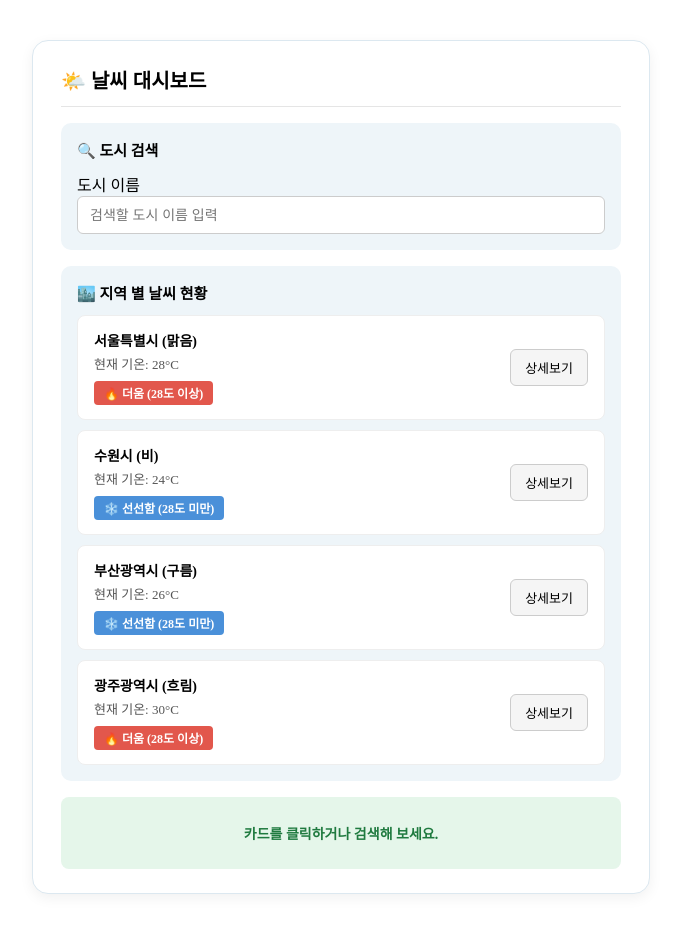
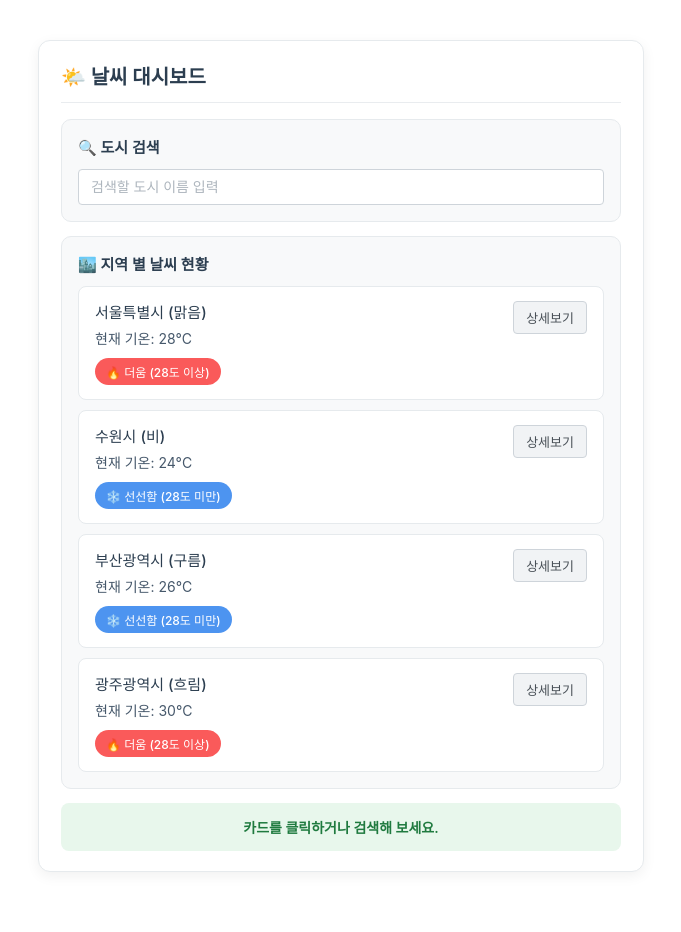
Before and after one commit to youngminG044/skala-vue, a Vue app: page / in a window 1280 px wide. Shown: the whole page, without its empty margins (299-980 px from the left). Built offline with nearby package versions, Linux system fonts and the light colour scheme.

Commit message:
3rd subject

```diff
--- a/src/App.vue
+++ b/src/App.vue
@@ -1,47 +1,13 @@
 <script setup>
-import { ref } from 'vue'
-import Search from './components/CitySearch.vue'
-import City from './components/CityList.vue'
-
-const weatherList = ref([
-  { id: 'city_01', name: '서울특별시', temp: 28, status: '맑음' },
-  { id: 'city_02', name: '수원시', temp: 24, status: '비' },
-  { id: 'city_03', name: '부산광역시', temp: 26, status: '구름' },
-  { id: 'city_04', name: '광주광역시', temp: 30, status: '흐림' },
-])
+import WeatherParent from './components/WeatherParent.vue'
 </script>
 
 <template>
-  <div class="container">
-    <h1>🌤️ 날씨 대시보드</h1>
-    <hr />
-    <Search :weather-list="weatherList" />
-    <City :weather-list="weatherList" />
-  </div>
+  <WeatherParent />
 </template>
 
 <style scoped>
-.container {
-  max-width: 560px;
-  margin: 40px auto;
-  padding: 24px 28px;
-  background-color: #fff;
-  border: 1px solid #dce8f0;
-  border-radius: 16px;
-  box-shadow: 0 4px 14px rgba(0, 0, 0, 0.06);
-}
-
-h1 {
-  display: flex;
-  align-items: center;
-  gap: 8px;
-  font-size: 20px;
-  margin: 0 0 12px;
-}
-
-hr {
-  border: none;
-  border-top: 1px solid #e5e5e5;
-  margin: 0 0 16px;
+* {
+  margin: 0;
 }
 </style>
--- /dev/null
+++ b/src/components/BaseDashboardCard.vue
@@ -0,0 +1,59 @@
+<!--
+  BaseDashboardCard.vue
+  - 대시보드 카드의 "디자인 껍데기"만 담당하는 공통 컴포넌트.
+  - 자신은 어떤 상태도 갖지 않고, 내용은 전부 부모가 <slot>으로 주입.
+    -> 도시 검색 / 날씨 현황처럼 내용이 달라도 같은 카드 디자인을 재사용 할 수 있음.
+-->
+<script setup>
+defineProps({
+  // 카드 상단에 표시할 제목. 넘기지 않으면 제목 영역 자체가 렌더링 X.
+  title: {
+    type: String,
+    default: '',
+  },
+})
+</script>
+
+<template>
+  <section class="dash-board-section">
+    <!--
+      제목 영역: title prop이 있거나 부모가 #title 슬롯을 넘겼을 때만 그림.
+      $slots는 부모가 어떤 슬롯을 넘겼는지 담고 있는 객체.
+    -->
+    <h2 class="card-title" v-if="title || $slots.title">
+      <slot name="title">{{ title }}</slot>
+    </h2>
+
+    <!-- 이름 없는 기본 슬롯: 부모(WeatherParent)가 도시 검색 / 날씨 현황을 주입하는 자리 -->
+    <slot />
+
+    <!-- 선택적 하단 영역. 부모가 #footer 슬롯을 넘겼을 때만 그림. -->
+    <div class="card-footer" v-if="$slots.footer">
+      <slot name="footer" />
+    </div>
+  </section>
+</template>
+
+<style scoped>
+.dash-board-section {
+  background-color: #f8f9fa;
+  border: 1px solid #e6eaed;
+  border-radius: 10px;
+  padding: 16px;
+  margin-bottom: 14px;
+}
+
+.card-title {
+  display: flex;
+  align-items: center;
+  gap: 6px;
+  font-size: 15px;
+  font-weight: 600;
+  color: #2c3e50;
+  margin: 0 0 12px;
+}
+
+.card-footer {
+  margin-top: 12px;
+}
+</style>
--- a/src/components/CityList.vue
+++ b/src/components/CityList.vue
@@ -1,66 +1,57 @@
+<!--
+  CityList.vue
+  - 지역별 날씨 목록. 목록을 받아 카드로 그려주기만 하는 자식 컴포넌트.
+  - 클릭이 일어나면 직접 상태를 바꾸지 않고 이벤트만 부모에게 올려보냄.
+-->
 <script setup>
-import { ref } from 'vue'
-import SelectedInfo from './SelectedInfo.vue'
-
 defineProps({
+  // 화면에 그릴 날씨 목록. { id, name, temp, status } 객체의 배열
   weatherList: {
     type: Array,
     required: true,
   },
 })
 
-const cityStatus = ref(false)
-const selectCity = ref('')
-const showDetail = (cityName, status) => {
-  window.alert(`${cityName}의 현재 날씨는 [${status}] 상태입니다.`)
-}
+// 선택/상세보기 상태는 부모(WeatherParent)가 관리하므로 이벤트만 올려보냄.
+// select: 카드 클릭 / detail: 상세보기 버튼 클릭
+const emit = defineEmits(['select', 'detail'])
 </script>
 
 <template>
   <div class="list-section">
-    <h2>🏙️ 지역 별 날씨 현황</h2>
+    <!-- v-for로 배열을 순회해 도시 카드를 반복 생성. :key로 각 항목을 구분.-->
     <div class="city" v-for="city in weatherList" :key="city.id">
-      <div class="city-info" @click="((cityStatus = true), (selectCity = city.name))">
+      <!-- 카드 영역 클릭 -> 어떤 도시가 눌렸는지 객체째로 부모에게 전달 -->
+      <div class="city-info" @click="emit('select', city)">
         <div class="city-text">
+          <!-- {{ }} 안의 값이 바뀌면 해당 부분만 자동으로 다시 그려짐 -->
           <p class="city-name">{{ city.name }} ({{ city.status }})</p>
           <p class="city-temp">현재 기온: {{ city.temp }}°C</p>
+
+          <!-- 기온에 따라 둘 중 하나의 뱃지만 렌더링 -->
           <span class="badge badge-hot" v-if="city.temp >= 28">🔥 더움 (28도 이상)</span>
           <span class="badge badge-cool" v-else>❄️ 선선함 (28도 미만)</span>
         </div>
-        <button class="detail-btn" type="button" @click.stop="showDetail(city.name, city.status)">
+
+        <!--
+          .stop = event.stopPropagation()
+          버튼 클릭이 바깥 .city-info의 click까지 번지지 않도록 막음.
+        -->
+        <button class="detail-btn" type="button" @click.stop="emit('detail', city)">
           상세보기
         </button>
       </div>
     </div>
   </div>
-  <SelectedInfo :city-status="cityStatus" :select-city="selectCity" />
 </template>
 
 <style scoped>
-.list-section {
-  background-color: #eef5f9;
-  border-radius: 10px;
-  padding: 16px;
-}
-
-.list-section h2 {
-  display: flex;
-  align-items: center;
-  gap: 6px;
-  font-size: 15px;
-  margin: 0 0 12px;
-}
-
 .city {
   background-color: #fff;
-  border: 1px solid #eee;
+  border: 1px solid #e6eaed;
   border-radius: 8px;
   padding: 14px 16px;
   margin-bottom: 10px;
-  display: flex;
-  align-items: center;
-  justify-content: space-between;
-  gap: 12px;
 }
 
 .city:last-child {
@@ -68,53 +59,60 @@ const showDetail = (cityName, status) => {
 }
 
 .city-info {
-  flex: 1;
   display: flex;
-  align-items: center;
+  align-items: flex-start;
   justify-content: space-between;
   gap: 12px;
+  cursor: pointer;
+}
+
+.city-text {
+  min-width: 0;
 }
 
 .city-name {
-  margin: 0;
-  font-size: 14px;
-  font-weight: 700;
+  margin: 0 0 6px;
+  font-size: 15px;
+  font-weight: 500;
+  color: #2c3e50;
 }
 
 .city-temp {
-  margin: 4px 0 8px;
-  font-size: 13px;
-  color: #555;
+  margin: 0 0 10px;
+  font-size: 14px;
+  color: #46586b;
 }
 
 .badge {
   display: inline-block;
-  padding: 3px 10px;
-  border-radius: 4px;
+  padding: 5px 11px;
+  border-radius: 14px;
   font-size: 12px;
-  font-weight: 600;
+  font-weight: 500;
   color: #fff;
+  white-space: nowrap;
 }
 
 .badge-hot {
-  background-color: #e2574c;
+  background-color: #fa5a5a;
 }
 
 .badge-cool {
-  background-color: #4a90d9;
+  background-color: #4d94f0;
 }
 
 .detail-btn {
   flex-shrink: 0;
-  padding: 8px 14px;
-  background-color: #f5f5f5;
-  border: 1px solid #ccc;
-  border-radius: 6px;
+  padding: 6px 12px;
   font-size: 13px;
+  color: #495057;
+  background-color: #f1f3f5;
+  border: 1px solid #ced4da;
+  border-radius: 4px;
   cursor: pointer;
 }
 
 .detail-btn:hover {
-  background-color: #e9e9e9;
+  background-color: #e9ecef;
 }
 </style>
--- a/src/components/CitySearch.vue
+++ b/src/components/CitySearch.vue
@@ -1,39 +1,36 @@
 <script setup>
-import { ref, computed, watchEffect } from 'vue'
-
-const props = defineProps({
-  weatherList: {
-    type: Array,
+// 반응형 데이터는 부모(WeatherParent)가 가짐.
+// 여기서는 전달받은 검색어를 props하고, 입력이 바뀌면 부모에게 emits.
+defineProps({
+  findCity: {
+    type: String,
+    required: true,
+  },
+  keyword: {
+    type: String,
+    required: true,
+  },
+  isCity: {
+    type: Boolean,
     required: true,
   },
 })
 
-const findCity = ref('')
+const emit = defineEmits(['update-query'])
 
-const keyword = computed(() => findCity.value.trim())
-
-const filteredWeatherList = computed(() => {
-  if (keyword.value === '') return []
-  return props.weatherList.filter((city) => city.name.includes(keyword.value))
-})
-const isCity = computed(() => filteredWeatherList.value.length > 0)
-
-watchEffect(() => {
-  console.log(
-    `[watchEffect 자동 호출] 현재 검색어 '${findCity.value}'에 매칭되는 API 데이터를 필터링 중...`,
-  )
-})
+const sendText = (e) => {
+  emit('update-query', e.target.value)
+}
 </script>
 
 <template>
   <div class="search-section">
-    <h2>🔍 도시 검색</h2>
-    <label for="city-search-input">도시 이름</label>
+    <label class="sr-only" for="city-search-input">도시 이름</label>
     <input
       id="city-search-input"
       type="text"
       :value="findCity"
-      @input="(e) => (findCity = e.target.value)"
+      @input="sendText"
       placeholder="검색할 도시 이름 입력"
     />
     <p class="search-status" v-if="isCity">
@@ -46,37 +43,51 @@ watchEffect(() => {
 </template>
 
 <style scoped>
-.search-section {
-  background-color: #eef5f9;
-  border-radius: 10px;
-  padding: 16px;
-  margin-bottom: 16px;
+.sr-only {
+  position: absolute;
+  width: 1px;
+  height: 1px;
+  padding: 0;
+  margin: -1px;
+  overflow: hidden;
+  clip: rect(0, 0, 0, 0);
+  white-space: nowrap;
+  border: 0;
 }
 
-.search-section h2 {
-  display: flex;
-  align-items: center;
-  gap: 6px;
-  font-size: 15px;
-  margin: 0 0 12px;
+input {
+  display: block;
+  width: 100%;
+  box-sizing: border-box;
+  padding: 9px 12px;
+  font-size: 14px;
+  color: #2c3e50;
+  background-color: #fff;
+  border: 1px solid #ced4da;
+  border-radius: 4px;
+  outline: none;
 }
 
-.search-section input {
-  width: 100%;
-  box-sizing: border-box;
-  padding: 10px 12px;
-  border: 1px solid #ccc;
-  border-radius: 6px;
-  font-size: 14px;
+input::placeholder {
+  color: #adb5bd;
+}
+
+input:focus {
+  border-color: #74b0f4;
+  box-shadow: 0 0 0 2px rgba(116, 176, 244, 0.25);
 }
 
 .search-status {
-  margin: 8px 0 0;
+  margin: 10px 0 0;
   font-size: 13px;
-  color: #666;
+  color: #6c757d;
+}
+
+.search-status strong {
+  color: #2c3e50;
 }
 
 .search-status-empty {
-  color: #e2574c;
+  color: #d9534f;
 }
 </style>
--- a/src/components/SelectedInfo.vue
+++ b/src/components/SelectedInfo.vue
@@ -1,41 +1,54 @@
+<!--
+  SelectedInfo.vue
+  - 대시보드 맨 아래의 상태 바.
+  - 부모에게 받은 선택 상태를 표시만 하고, 스스로는 아무 상태도 갖지 않음.
+-->
 <script setup>
 import { watch } from 'vue'
 
 const props = defineProps({
   cityStatus: {
+    // 도시를 한 번이라도 선택했는지 여부 -> 문구 분기에 사용
     type: Boolean,
     required: true,
   },
   selectCity: {
+    // 선택된 도시 이름
     type: String,
     required: true,
   },
 })
 
+// 감시 대상을 () => props.selectCity 형태의 함수로 넘김.
+// props.selectCity를 그대로 넘기면 값(문자열)만 전달되어 변화를 추적할 수 없음.
 watch(
   () => props.selectCity,
   (newValue) => {
     console.log(`[watch 감지] 상태 바 문구가 업데이트 되었습니다 -> "${newValue}가 선택되었습니다"`)
   },
-  { deep: true },
+  { deep: true }, // 객체/배열의 내부 속성까지 감시하는 옵션 (문자열에는 영향 없음)
 )
 </script>
 
 <template>
   <div class="footer-message">
+    <!-- 아직 선택 전이면 안내 문구, 선택 후에는 선택된 도시 이름을 보여줌 -->
     <p v-if="props.cityStatus == false">카드를 클릭하거나 검색해 보세요.</p>
-    <p v-else>{{ props.selectCity }}이(가) 선택되었습니다.</p>
+    <p v-else>{{ props.selectCity }}가 선택되었습니다.</p>
   </div>
 </template>
 
 <style scoped>
 .footer-message {
-  margin-top: 16px;
-  padding: 12px;
-  background-color: #e5f6ea;
-  color: #1f7a3f;
+  padding: 14px 12px;
+  background-color: #e8f7ec;
   border-radius: 8px;
   text-align: center;
+}
+
+.footer-message p {
+  margin: 0;
+  color: #1f7a3f;
   font-weight: 600;
   font-size: 14px;
 }
--- /dev/null
+++ b/src/components/WeatherParent.vue
@@ -0,0 +1,127 @@
+<!--
+  WeatherParent.vue
+  - 대시보드의 부모(컨테이너) 컴포넌트.
+  - 앱의 모든 반응형 데이터(상태)를 이 한 곳에서 유지하고,
+    자식 컴포넌트에는 props로 내려주고 emit으로 변경 요청을 받는다.
+-->
+<script setup>
+import { ref, computed, watchEffect } from 'vue'
+
+import BaseDashboardCard from './BaseDashboardCard.vue' // 카드 디자인 껍데기(슬롯 제공)
+import CitySearch from './CitySearch.vue' // 도시 검색 입력창
+import CityList from './CityList.vue' // 지역별 날씨 목록
+import SelectedInfo from './SelectedInfo.vue' // 하단 상태 바
+
+// 실제 서비스라면 API 응답이 들어올 자리. id는 v-for의 :key로 사용.
+const weatherList = ref([
+  { id: 'city_01', name: '서울특별시', temp: 28, status: '맑음' },
+  { id: 'city_02', name: '수원시', temp: 24, status: '비' },
+  { id: 'city_03', name: '부산광역시', temp: 26, status: '구름' },
+  { id: 'city_04', name: '광주광역시', temp: 30, status: '흐림' },
+])
+
+// 도시 검색 상태
+// 사용자가 입력창에 친 원본 문자열
+const findCity = ref('')
+
+// 앞뒤 공백을 제거한 실제 검색어. findCity가 바뀔 때만 다시 계산.
+const keyword = computed(() => findCity.value.trim())
+
+// 검색어를 포함하는 도시만 걸러낸 목록. 검색어가 비어 있으면 빈 배열.
+const filteredWeatherList = computed(() => {
+  if (keyword.value === '') return []
+  return weatherList.value.filter((city) => city.name.includes(keyword.value))
+})
+
+// 검색 결과가 하나라도 있는지 여부 -> CitySearch의 안내 문구 분기에 사용
+const isCity = computed(() => filteredWeatherList.value.length > 0)
+
+// 자식(CitySearch)이 update-query 이벤트로 올려보낸 검색어를 상태에 반영.
+// 자식은 props를 직접 못 바꾸므로, 실제 값 변경은 소유자인 부모가 담당.
+const updateQuery = (query) => {
+  findCity.value = query
+}
+
+// 선택된 도시 상태
+const cityStatus = ref(false) // 도시를 한 번이라도 선택했는지
+const selectCity = ref('') // 선택된 도시 이름
+
+// CityList의 select 이벤트 핸들러 — 카드를 클릭했을 때
+const selectCityInfo = (city) => {
+  cityStatus.value = true
+  selectCity.value = city.name
+}
+
+// CityList의 detail 이벤트 핸들러 — 상세보기 버튼을 눌렀을 때
+const showDetail = (city) => {
+  window.alert(`${city.name}의 현재 날씨는 [${city.status}] 상태입니다.`)
+}
+
+// findCity를 참조하므로, 검색어가 바뀔 때마다 자동으로 다시 실행.
+// (최초 1회도 실행, 별도의 감시 대상 지정이 필요 없음.)
+watchEffect(() => {
+  console.log(
+    `[watchEffect 자동 호출] 현재 검색어 '${findCity.value}'에 매칭되는 API 데이터를 필터링 중...`,
+  )
+})
+</script>
+
+<template>
+  <div class="container">
+    <h1>🌤️ 날씨 대시보드</h1>
+    <hr />
+
+    <!-- BaseDashboardCard에 검색 컴포넌트를 슬롯으로 주입 -->
+    <BaseDashboardCard title="🔍 도시 검색">
+      <!-- 데이터는 props로 내려보내고, 변경 요청은 이벤트로 받음 -->
+      <CitySearch
+        :find-city="findCity"
+        :keyword="keyword"
+        :is-city="isCity"
+        @update-query="updateQuery"
+      />
+    </BaseDashboardCard>
+
+    <!-- BaseDashboardCard 재사용해 날씨 목록을 주입 -->
+    <BaseDashboardCard title="🏙️ 지역 별 날씨 현황">
+      <!-- CityList는 상태를 갖지 않고, 클릭 결과만 select/detail 이벤트로 올려보냄 -->
+      <CityList :weather-list="weatherList" @select="selectCityInfo" @detail="showDetail" />
+    </BaseDashboardCard>
+
+    <!-- 선택 상태를 그대로 표시만 하는 하단 상태 바 (카드 바깥에 배치) -->
+    <SelectedInfo :city-status="cityStatus" :select-city="selectCity" />
+  </div>
+</template>
+
+<style scoped>
+.container {
+  max-width: 560px;
+  margin: 40px auto;
+  padding: 20px 22px;
+  background-color: #fff;
+  border: 1px solid #e6eaed;
+  border-radius: 12px;
+  box-shadow: 0 4px 14px rgba(0, 0, 0, 0.06);
+  font-family:
+    'Malgun Gothic',
+    'Apple SD Gothic Neo',
+    -apple-system,
+    BlinkMacSystemFont,
+    sans-serif;
+  color: #2c3e50;
+}
+
+h1 {
+  display: flex;
+  align-items: center;
+  gap: 8px;
+  font-size: 20px;
+  margin: 0 0 12px;
+}
+
+hr {
+  border: none;
+  border-top: 1px solid #e9ecef;
+  margin: 0 0 16px;
+}
+</style>
```
